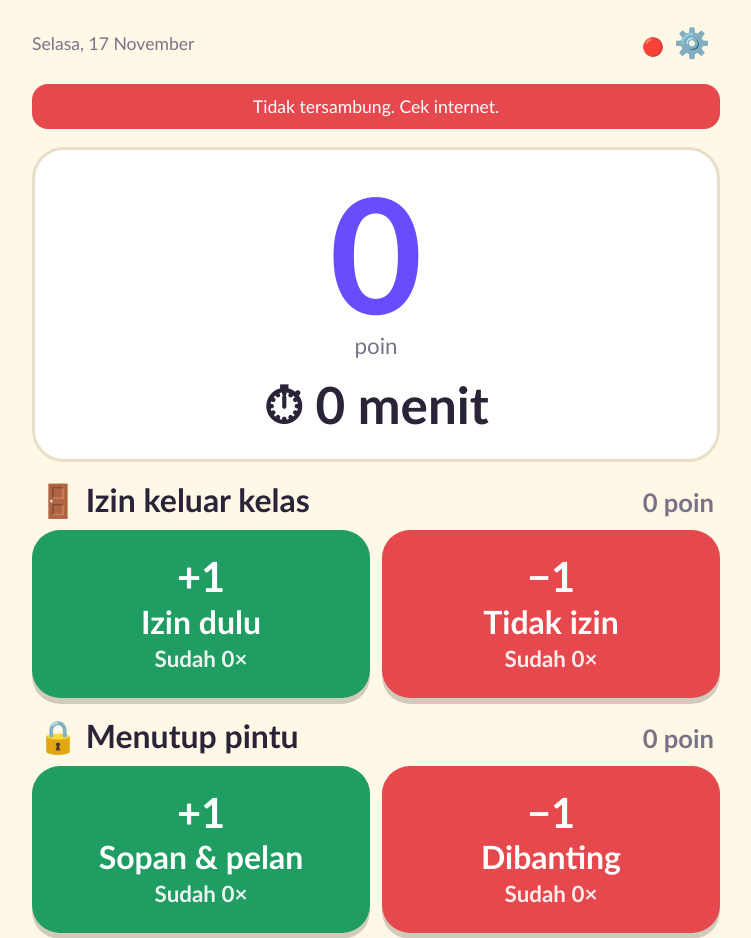
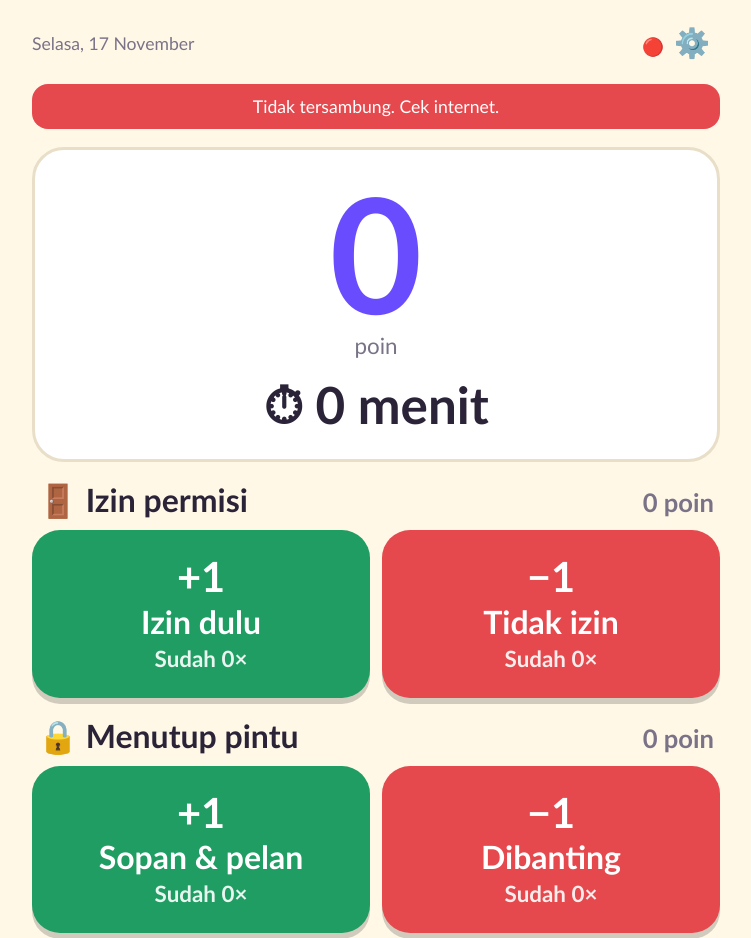
Before and after one commit to ZonaKepo/Rewards, a plain HTML site: page index.html in a window 1280 px wide. Shown: the top 938 px of the page, without its empty margins (264-1015 px from the left). Drawn offline with Linux system fonts and the light colour scheme; no server answers.

Commit message:
Update index.html

```diff
--- a/index.html
+++ b/index.html
@@ -62,7 +62,7 @@ main{max-width:720px;margin:0 auto;padding:20px 16px 40px;display:flex;flex-dire
   </section>
 
   <section class="group">
-    <div class="title"><span>🚪 Izin keluar kelas</span><span class="sub" id="s1"></span></div>
+    <div class="title"><span>🚪 Izin permisi</span><span class="sub" id="s1"></span></div>
     <div class="row">
       <button class="btn plus" data-k="a"><span class="big">+1</span>Izin dulu<span class="cnt" id="ca"></span></button>
       <button class="btn minus" data-k="b"><span class="big">−1</span>Tidak izin<span class="cnt" id="cb"></span></button>
```
